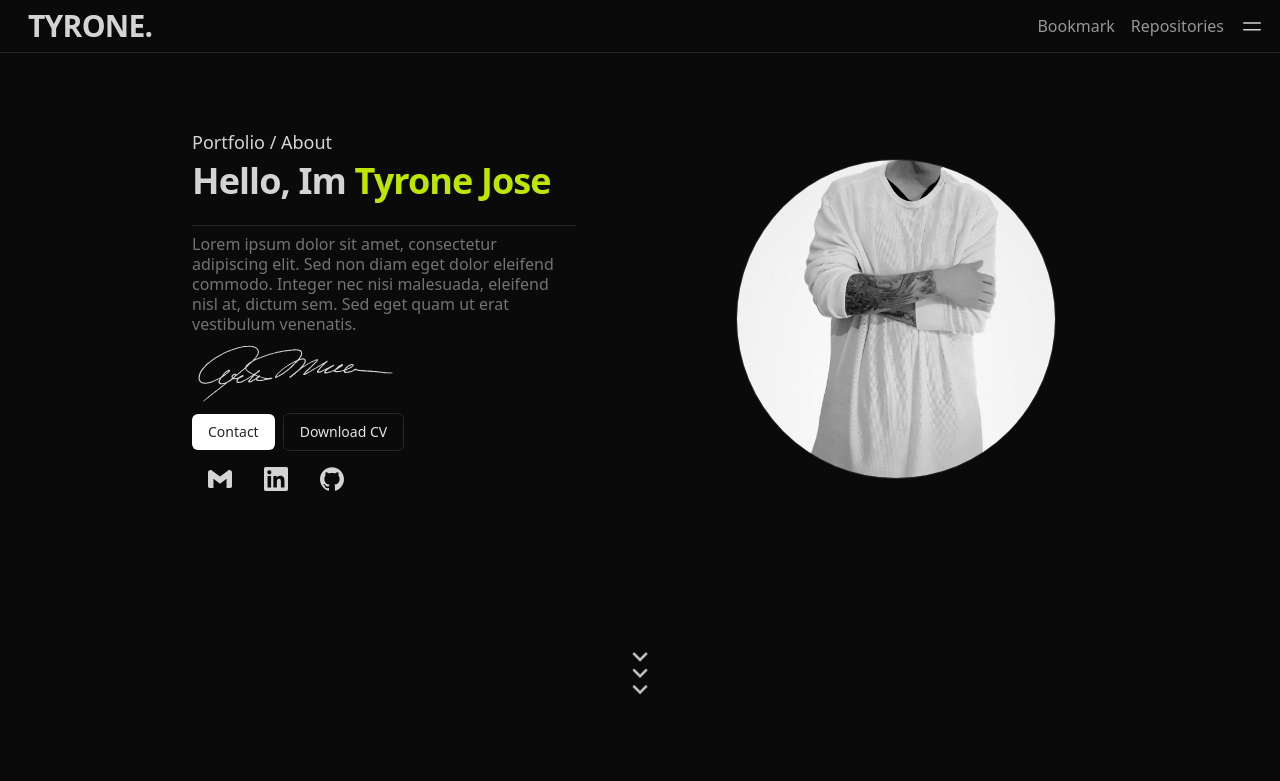
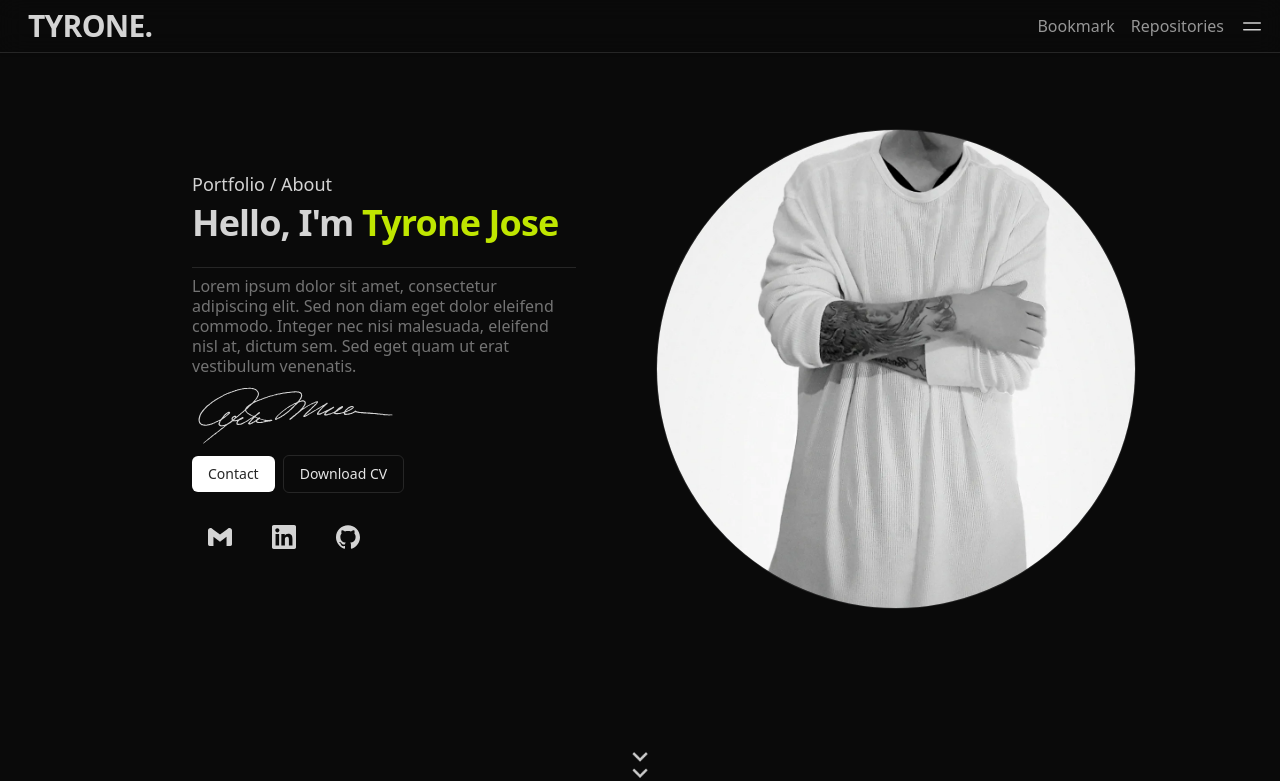
Before and after one commit to tyronejosee/project_portfolio, a React (Vite) app: page / in a window 1280 px wide. Shown: the top 781 px of the page. Built offline with nearby package versions, Linux system fonts and the light colour scheme.

Commit message:
fix: update aboutsection component

```diff
--- a/src/components/AboutSection.tsx
+++ b/src/components/AboutSection.tsx
@@ -13,16 +13,13 @@ export const AboutSection = () => {
   };
 
   return (
-    <section>
-      <div className="grid sm:grid-cols-1 md:grid-cols-2 gap-8 h-[500px]">
+    <section className="w-full h-[600px] flex items-center justify-center">
+      <div className="container mx-auto grid sm:grid-cols-1 md:grid-cols-2 gap-8 h-full items-center">
         <article className="order-2 md:order-1 flex flex-col justify-center">
           <div className="max-w-sm mx-auto space-y-2">
-            <span className="text-lg font-medium leading-tight">
-              Portfolio / About
-            </span>
+            <span className="text-lg font-medium leading-tight">Portfolio / About</span>
             <h2 className="scroll-m-20 text-4xl font-bold tracking-tight border-b dark:border-neutral-800 pb-6">
-              Hello, Im{" "}
-              <span className="text-chartreuse-500">{FULL_NAME}</span>
+              Hello, I'm <span className="text-chartreuse-500">{FULL_NAME}</span>
             </h2>
             <p className="text-neutral-500">{ABOUT_ME}</p>
             <img
@@ -35,11 +32,12 @@ export const AboutSection = () => {
                 <Button variant="primary">Contact</Button>
                 <Button variant="secondary" onClick={handleDownload}>Download CV</Button>
               </div>
-              <div className="flex">
+              <div className="flex space-x-2 mt-4">
                 <a
                   href={GMAIL}
                   className="p-4 hover:bg-neutral-200 dark:hover:bg-neutral-800 dark:hover:text-chartreuse-400 items-center rounded-xl"
                   target="_blank"
+                  rel="noopener noreferrer"
                 >
                   <svg
                     className="w-6 h-6"
@@ -55,6 +53,7 @@ export const AboutSection = () => {
                   href={LINKEDIN}
                   className="p-4 hover:bg-neutral-200 dark:hover:bg-neutral-800 dark:hover:text-chartreuse-400 items-center rounded-xl"
                   target="_blank"
+                  rel="noopener noreferrer"
                 >
                   <svg
                     className="w-6 h-6"
@@ -70,6 +69,7 @@ export const AboutSection = () => {
                   href={GITHUB}
                   className="p-4 hover:bg-neutral-200 dark:hover:bg-neutral-800 dark:hover:text-chartreuse-400 items-center rounded-xl"
                   target="_blank"
+                  rel="noopener noreferrer"
                 >
                   <svg
                     className="w-6 h-6"
@@ -88,7 +88,7 @@ export const AboutSection = () => {
         <figure className="order-1 md:order-2 flex justify-center">
           <div className="flex flex-col justify-center">
             <img
-              className="h-80 overflow-hidden aspect-square rounded-full border dark:border-neutral-800 dark:hover:border-neutral-500 hover:shadow-2xl dark:hover:shadow-chartreuse-500 transition-all ease-in-out"
+              className="overflow-hidden aspect-square rounded-full border dark:border-neutral-800 dark:hover:border-neutral-500 hover:shadow-2xl dark:hover:shadow-chartreuse-500 transition-all ease-in-out"
               src="/images/profile.webp"
               alt="Profile"
             />
@@ -96,5 +96,5 @@ export const AboutSection = () => {
         </figure>
       </div>
     </section>
-  )
-}
+  );
+};
--- a/src/styles/output.css
+++ b/src/styles/output.css
@@ -554,6 +554,40 @@ video {
   --tw-contain-style:  ;
 }
 
+.container {
+  width: 100%;
+}
+
+@media (min-width: 640px) {
+  .container {
+    max-width: 640px;
+  }
+}
+
+@media (min-width: 768px) {
+  .container {
+    max-width: 768px;
+  }
+}
+
+@media (min-width: 1024px) {
+  .container {
+    max-width: 1024px;
+  }
+}
+
+@media (min-width: 1280px) {
+  .container {
+    max-width: 1280px;
+  }
+}
+
+@media (min-width: 1536px) {
+  .container {
+    max-width: 1536px;
+  }
+}
+
 .styles {
   font-size: 1rem;
   line-height: 1.25rem;
@@ -760,6 +794,14 @@ video {
   margin-right: auto;
 }
 
+.mb-4 {
+  margin-bottom: 1rem;
+}
+
+.mb-8 {
+  margin-bottom: 2rem;
+}
+
 .me-2 {
   margin-inline-end: 0.5rem;
 }
@@ -772,6 +814,10 @@ video {
   margin-right: 0.5rem;
 }
 
+.mt-4 {
+  margin-top: 1rem;
+}
+
 .block {
   display: block;
 }
@@ -836,8 +882,36 @@ video {
   height: 500px;
 }
 
+.h-auto {
+  height: auto;
+}
+
 .h-full {
   height: 100%;
+}
+
+.h-screen {
+  height: 100vh;
+}
+
+.h-\[\] {
+  height: ;
+}
+
+.h-\[540px\] {
+  height: 540px;
+}
+
+.h-\[560px\] {
+  height: 560px;
+}
+
+.h-\[0px\] {
+  height: 0px;
+}
+
+.h-\[600px\] {
+  height: 600px;
 }
 
 .min-h-\[650px\] {
@@ -1047,9 +1121,19 @@ video {
   border-color: rgb(38 38 38 / var(--tw-border-opacity));
 }
 
+.bg-blue-500 {
+  --tw-bg-opacity: 1;
+  background-color: rgb(59 130 246 / var(--tw-bg-opacity));
+}
+
 .bg-chartreuse-500 {
   --tw-bg-opacity: 1;
   background-color: rgb(191 230 0 / var(--tw-bg-opacity));
+}
+
+.bg-gray-100 {
+  --tw-bg-opacity: 1;
+  background-color: rgb(243 244 246 / var(--tw-bg-opacity));
 }
 
 .bg-neutral-100 {
@@ -1084,12 +1168,21 @@ video {
   stroke: #000;
 }
 
+.object-cover {
+  -o-object-fit: cover;
+     object-fit: cover;
+}
+
 .p-2 {
   padding: 0.5rem;
 }
 
 .p-4 {
   padding: 1rem;
+}
+
+.p-8 {
+  padding: 2rem;
 }
 
 .px-2 {
@@ -1212,6 +1305,11 @@ video {
   color: rgb(38 38 38 / var(--tw-text-opacity));
 }
 
+.text-white {
+  --tw-text-opacity: 1;
+  color: rgb(255 255 255 / var(--tw-text-opacity));
+}
+
 .underline-offset-4 {
   text-underline-offset: 4px;
 }
@@ -1231,6 +1329,12 @@ video {
 .shadow {
   --tw-shadow: 0 1px 3px 0 rgb(0 0 0 / 0.1), 0 1px 2px -1px rgb(0 0 0 / 0.1);
   --tw-shadow-colored: 0 1px 3px 0 var(--tw-shadow-color), 0 1px 2px -1px var(--tw-shadow-color);
+  box-shadow: var(--tw-ring-offset-shadow, 0 0 #0000), var(--tw-ring-shadow, 0 0 #0000), var(--tw-shadow);
+}
+
+.shadow-lg {
+  --tw-shadow: 0 10px 15px -3px rgb(0 0 0 / 0.1), 0 4px 6px -4px rgb(0 0 0 / 0.1);
+  --tw-shadow-colored: 0 10px 15px -3px var(--tw-shadow-color), 0 4px 6px -4px var(--tw-shadow-color);
   box-shadow: var(--tw-ring-offset-shadow, 0 0 #0000), var(--tw-ring-shadow, 0 0 #0000), var(--tw-shadow);
 }
 
@@ -1480,24 +1584,14 @@ video {
   background-color: rgb(218 255 1 / var(--tw-bg-opacity));
 }
 
-.dark\:hover\:bg-neutral-500:hover:is(.dark *) {
-  --tw-bg-opacity: 1;
-  background-color: rgb(115 115 115 / var(--tw-bg-opacity));
+.dark\:hover\:bg-neutral-100:hover:is(.dark *) {
+  --tw-bg-opacity: 1;
+  background-color: rgb(245 245 245 / var(--tw-bg-opacity));
 }
 
 .dark\:hover\:bg-neutral-800:hover:is(.dark *) {
   --tw-bg-opacity: 1;
   background-color: rgb(38 38 38 / var(--tw-bg-opacity));
-}
-
-.dark\:hover\:bg-neutral-200:hover:is(.dark *) {
-  --tw-bg-opacity: 1;
-  background-color: rgb(229 229 229 / var(--tw-bg-opacity));
-}
-
-.dark\:hover\:bg-neutral-100:hover:is(.dark *) {
-  --tw-bg-opacity: 1;
-  background-color: rgb(245 245 245 / var(--tw-bg-opacity));
 }
 
 .dark\:hover\:text-chartreuse-400:hover:is(.dark *) {
@@ -1554,6 +1648,10 @@ video {
     height: 5rem;
   }
 
+  .md\:w-1\/2 {
+    width: 50%;
+  }
+
   .md\:grid-cols-2 {
     grid-template-columns: repeat(2, minmax(0, 1fr));
   }
@@ -1564,6 +1662,20 @@ video {
 
   .md\:grid-cols-5 {
     grid-template-columns: repeat(5, minmax(0, 1fr));
+  }
+
+  .md\:flex-row {
+    flex-direction: row;
+  }
+
+  .md\:text-5xl {
+    font-size: 3rem;
+    line-height: 1;
+  }
+
+  .md\:text-xl {
+    font-size: 1.25rem;
+    line-height: 1.75rem;
   }
 }
 
```
